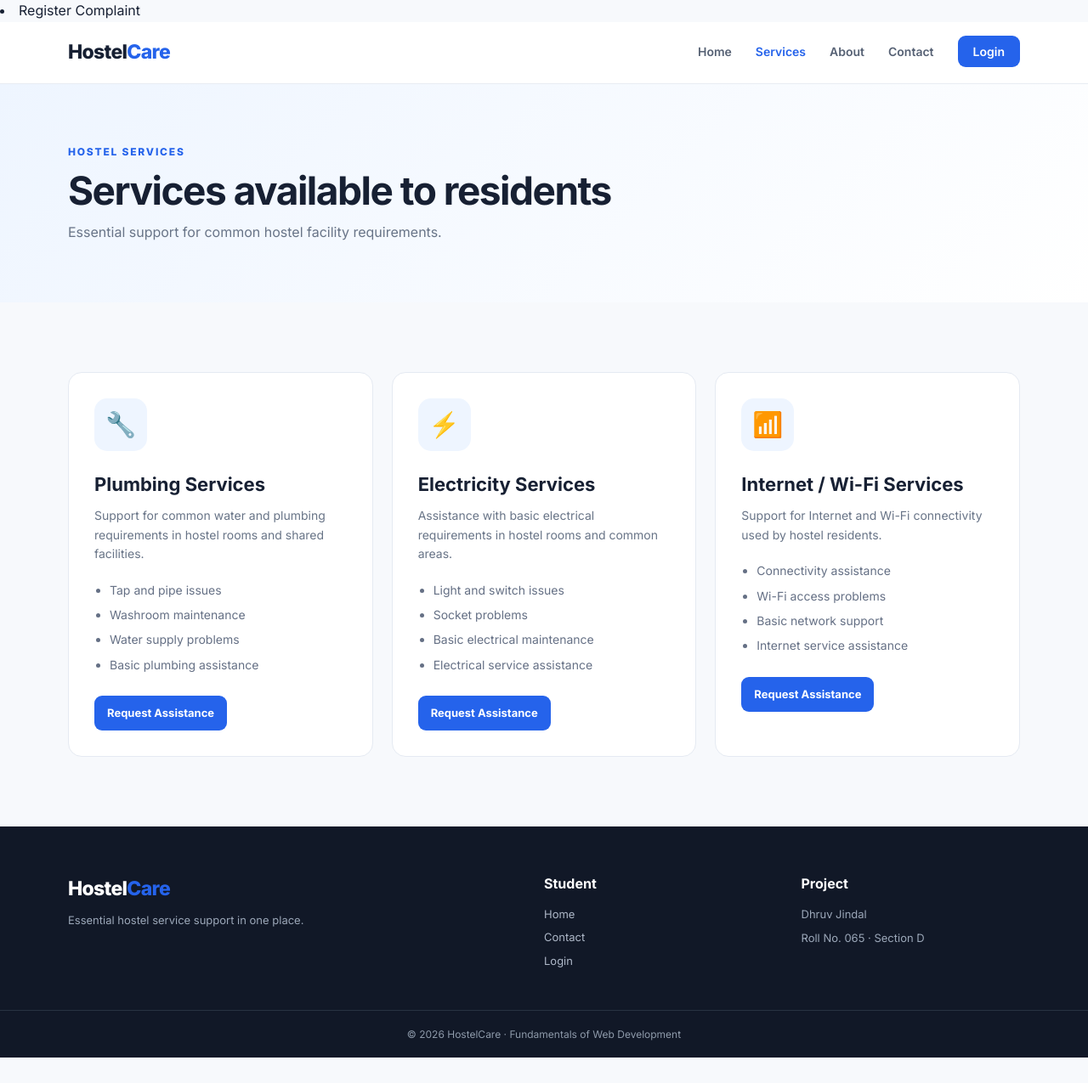
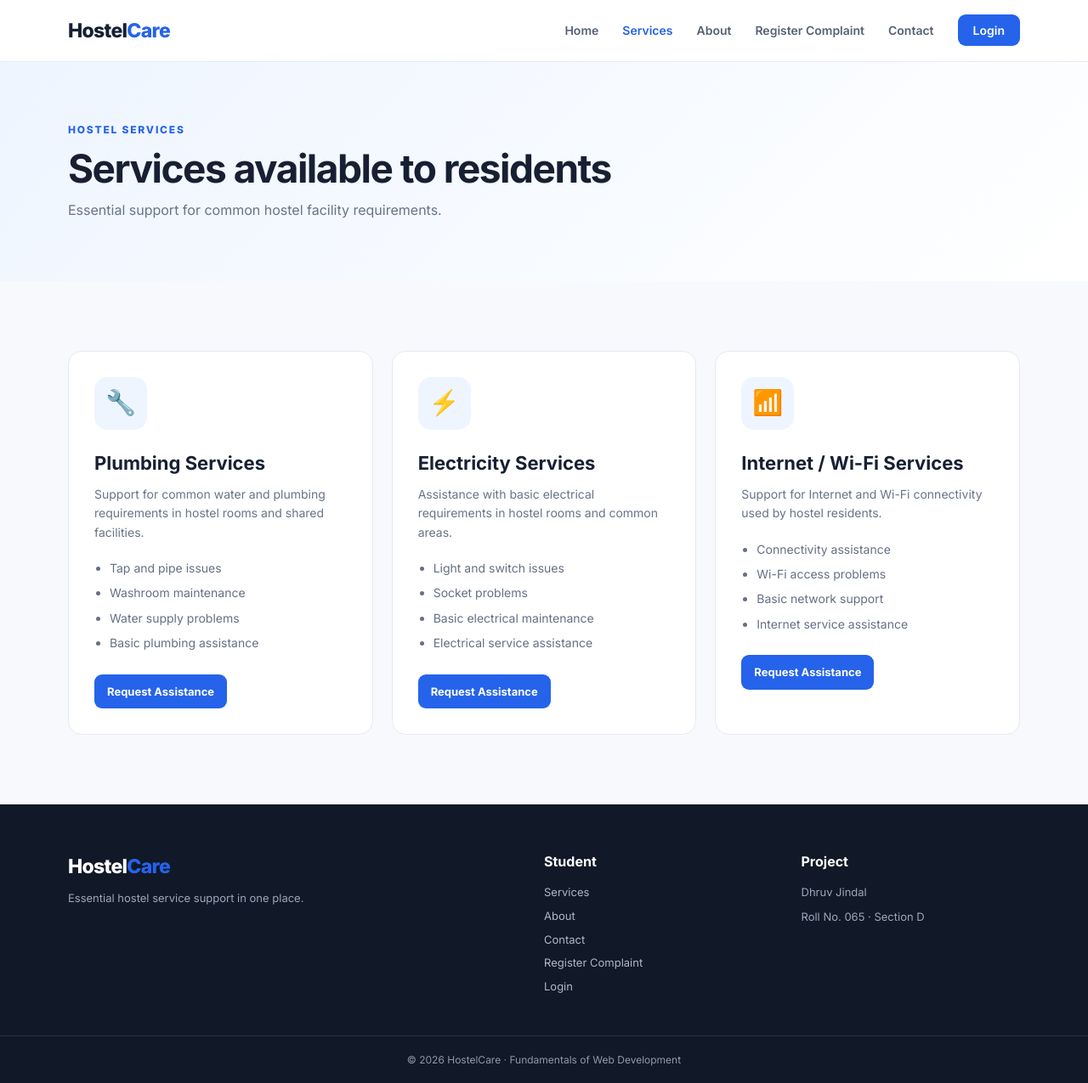
Before and after one commit to DhruvJindal065/task-6-hostelcare, a plain HTML site: page services.html in a window 1280 px wide. Shown: the whole page at 85% size. Before the commit the page ends 1245 px from the top, so only its background shows below. Drawn offline with Linux system fonts and the light colour scheme.

Commit message:
Refactor services.html structure and footer links

```diff
--- a/services.html
+++ b/services.html
@@ -1,8 +1,8 @@
 <!DOCTYPE html>
 <html lang="en">
 <head><meta charset="UTF-8"><meta name="viewport" content="width=device-width, initial-scale=1.0"><title>Services | HostelCare</title><link rel="stylesheet" href="style.css"></head>
-<li><a href="complaint.html">Register Complaint</a></li><body>
-<header class="header"><nav class="navbar container"><a href="index.html" class="logo">Hostel<span>Care</span></a><ul class="nav-links"><li><a href="index.html">Home</a></li><li><a class="active" href="services.html">Services</a></li><li><a href="about.html">About</a></li><li><a href="contact.html">Contact</a></li><li><a class="nav-btn" href="login.html">Login</a></li></ul></nav></header>
+<body>
+<header class="header"><nav class="navbar container"><a href="index.html" class="logo">Hostel<span>Care</span></a><ul class="nav-links"><li><a href="index.html">Home</a></li><li><a class="active" href="services.html">Services</a></li><li><a href="about.html">About</a></li><li><a href="complaint.html">Register Complaint</a></li><li><a href="contact.html">Contact</a></li><li><a class="nav-btn" href="login.html">Login</a></li></ul></nav></header>
 <main>
 <section class="page-hero"><div class="container"><p class="eyebrow">HOSTEL SERVICES</p><h1>Services available to residents</h1><p>Essential support for common hostel facility requirements.</p></div></section>
 <section class="section"><div class="container service-grid service-grid-large">
@@ -11,5 +11,5 @@
 <article class="service-card detailed"><div class="service-icon">📶</div><h2>Internet / Wi-Fi Services</h2><p>Support for Internet and Wi-Fi connectivity used by hostel residents.</p><ul><li>Connectivity assistance</li><li>Wi-Fi access problems</li><li>Basic network support</li><li>Internet service assistance</li></ul><a class="btn primary small" href="contact.html">Request Assistance</a></article>
 </div></div></section>
 </main>
-<footer class="footer"><div class="container footer-grid"><div><a href="index.html" class="logo footer-logo">Hostel<span>Care</span></a><p>Essential hostel service support in one place.</p></div><div><h4>Student</h4><a href="index.html">Home</a><a href="contact.html">Contact</a><a href="login.html">Login</a></div><div><h4>Project</h4><p>Dhruv Jindal</p><p>Roll No. 065 · Section D</p></div></div><div class="copyright">© 2026 HostelCare · Fundamentals of Web Development</div></footer>
+<footer class="footer"><div class="container footer-grid"><div><a href="index.html" class="logo footer-logo">Hostel<span>Care</span></a><p>Essential hostel service support in one place.</p></div><div><h4>Student</h4><a href="services.html">Services</a><a href="about.html">About</a><a href="contact.html">Contact</a><a href="complaint.html">Register Complaint</a><a href="login.html">Login</a></div><div><h4>Project</h4><p>Dhruv Jindal</p><p>Roll No. 065 · Section D</p></div></div><div class="copyright">© 2026 HostelCare · Fundamentals of Web Development</div></footer>
 </body></html>
```
